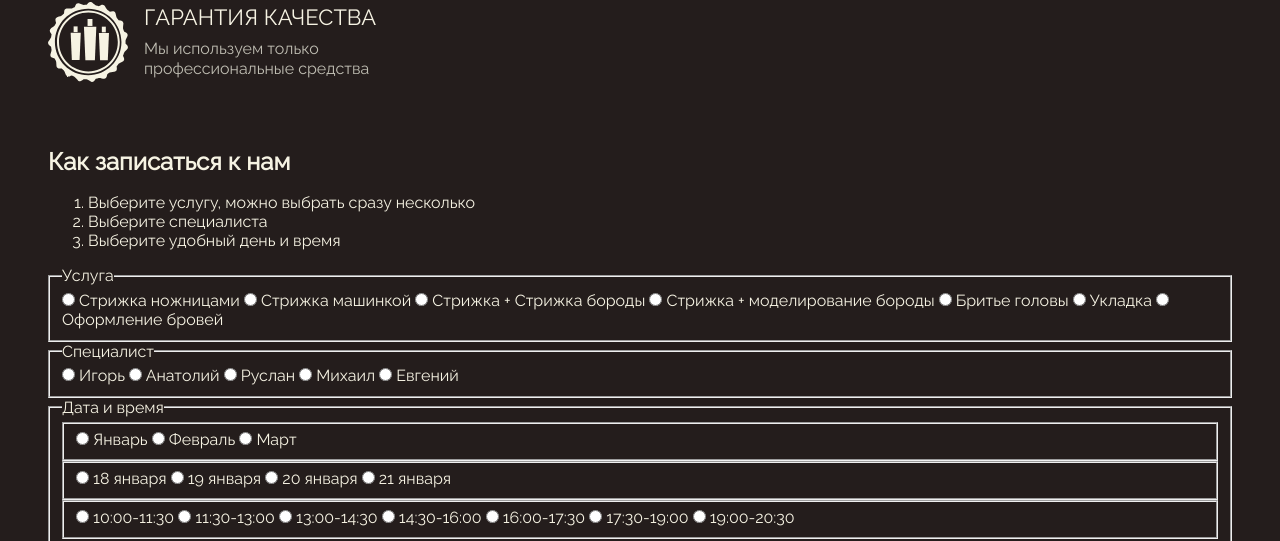
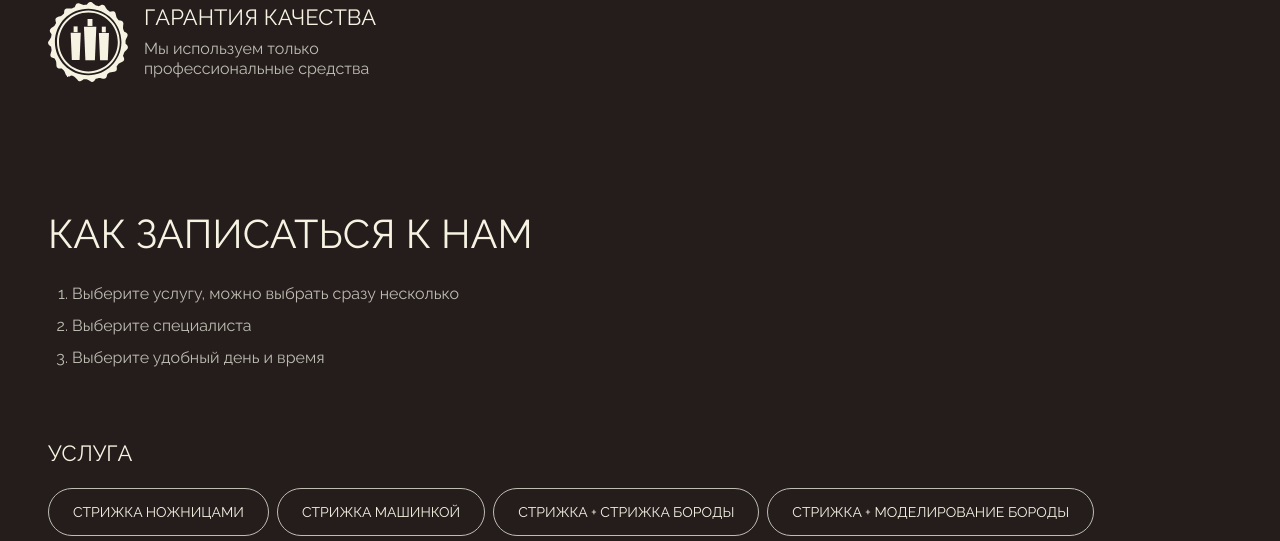
Before and after one commit to i-webtest/chik-chik, a plain HTML site: page index.html in a window 1280 px wide. Shown: the part 2146-2687 px from the top of the page. Drawn offline with Linux system fonts and the light colour scheme.

Commit message:
Added styles for section reserve

```diff
--- /dev/null
+++ b/css/radio.css
@@ -0,0 +1,39 @@
+.radio {
+
+}
+
+.radio__input {
+  position: absolute;
+  -webkit-appearance: none;
+  -moz-appearance: none;
+  appearance: none;
+}
+
+.radio__label {
+  display: inline-block;
+  font-size: 14px;
+  line-height: 100%;
+  text-transform: uppercase;
+  border-radius: 36px;
+  border: 1px solid #BFBDB2;
+  cursor: pointer;
+  padding: 16px 24px;
+}
+
+.radio__label:hover {
+  color: #EFE7BE;
+}
+
+.radio__input:focus + .radio__label,
+.radio__input:checked + .radio__label {
+  color: #241D1C;
+  background-color: #F6F3E3;
+}
+
+.radio__label_spec {
+  background-image: var(--bg-image);
+  background-size: 36px;
+  background-position: 8px;
+  background-repeat: no-repeat;
+  padding-left: 52px;
+}
--- /dev/null
+++ b/css/reserve.css
@@ -0,0 +1,59 @@
+.reserve {
+  padding-top: 62px;
+  padding-bottom: 62px;
+}
+
+.reserve__title {
+  font-size: 40px;
+  font-weight: 400;
+  text-transform: uppercase;
+  margin-bottom: 24px;
+}
+
+.reserve__list {
+  padding-left: 24px;
+  margin-bottom: 72px;
+}
+
+.reserve__item {
+  line-height: 150%;
+  color: #BFBDB2;
+  margin-bottom: 8px;
+}
+
+.reserve__item:last-child {
+  margin-bottom: 0;
+}
+
+.reserve__form {}
+
+.reserve__form-container {
+  margin-bottom: 40px;
+}
+
+.reserve__fieldset {
+  display: flex;
+  flex-wrap: wrap;
+  gap: 8px;
+  border: none;
+  margin-bottom: 72px;
+}
+
+.reserve__fieldset:last-child {
+  margin-bottom: 0;
+}
+
+.reserve__fieldset_sub {
+  flex-basis: 100%;
+  margin-bottom: 24px;
+}
+
+.reserve__legend {
+  flex-basis: 100%;
+  font-size: 22px;
+  line-height: 100%;
+  text-transform: uppercase;
+  margin-bottom: 24px;
+}
+
+.reserve__btn {}
--- a/css/style.css
+++ b/css/style.css
@@ -54,6 +54,10 @@ ul {
   margin: 0;
 }
 
+ol {
+  margin: 0;
+}
+
 h1,
 h2,
 h3,
@@ -61,6 +65,10 @@ p,
 figure,
 fieldset {
   margin: 0;
+}
+
+fieldset {
+  padding: 0;
 }
 
 .visually-hidden {
--- a/index.html
+++ b/index.html
@@ -15,6 +15,8 @@
     <link rel="stylesheet" href="css/slider.css" />
     <link rel="stylesheet" href="css/price.css" />
     <link rel="stylesheet" href="css/about.css" />
+    <link rel="stylesheet" href="css/reserve.css" />
+    <link rel="stylesheet" href="css/radio.css" />
   </head>
   <body>
     <header class="header">
@@ -230,27 +232,27 @@
 
                 <label class="radio">
                   <input class="radio__input" type="radio" name="spec" />
-                  <span class="radio__label radio__label_spec">Игорь</span>
+                  <span class="radio__label radio__label_spec" style="--bg-image: url(../img/spec1.png)">Игорь</span>
                 </label>
 
                 <label class="radio">
                   <input class="radio__input" type="radio" name="spec" />
-                  <span class="radio__label radio__label_spec">Анатолий</span>
+                  <span class="radio__label radio__label_spec" style="--bg-image: url(../img/spec2.png)">Анатолий</span>
                 </label>
 
                 <label class="radio">
                   <input class="radio__input" type="radio" name="spec" />
-                  <span class="radio__label radio__label_spec">Руслан</span>
+                  <span class="radio__label radio__label_spec" style="--bg-image: url(../img/spec3.png)">Руслан</span>
                 </label>
 
                 <label class="radio">
                   <input class="radio__input" type="radio" name="spec" />
-                  <span class="radio__label radio__label_spec">Михаил</span>
+                  <span class="radio__label radio__label_spec" style="--bg-image: url(../img/spec4.png)">Михаил</span>
                 </label>
 
                 <label class="radio">
                   <input class="radio__input" type="radio" name="spec" />
-                  <span class="radio__label radio__label_spec">Евгений</span>
+                  <span class="radio__label radio__label_spec" style="--bg-image: url(../img/spec5.png)">Евгений</span>
                 </label>
               </fieldset>
 
```
Also changed, not shown: img/spec1.png (added), img/spec2.png (added), img/spec3.png (added), img/spec4.png (added), img/spec5.png (added).
